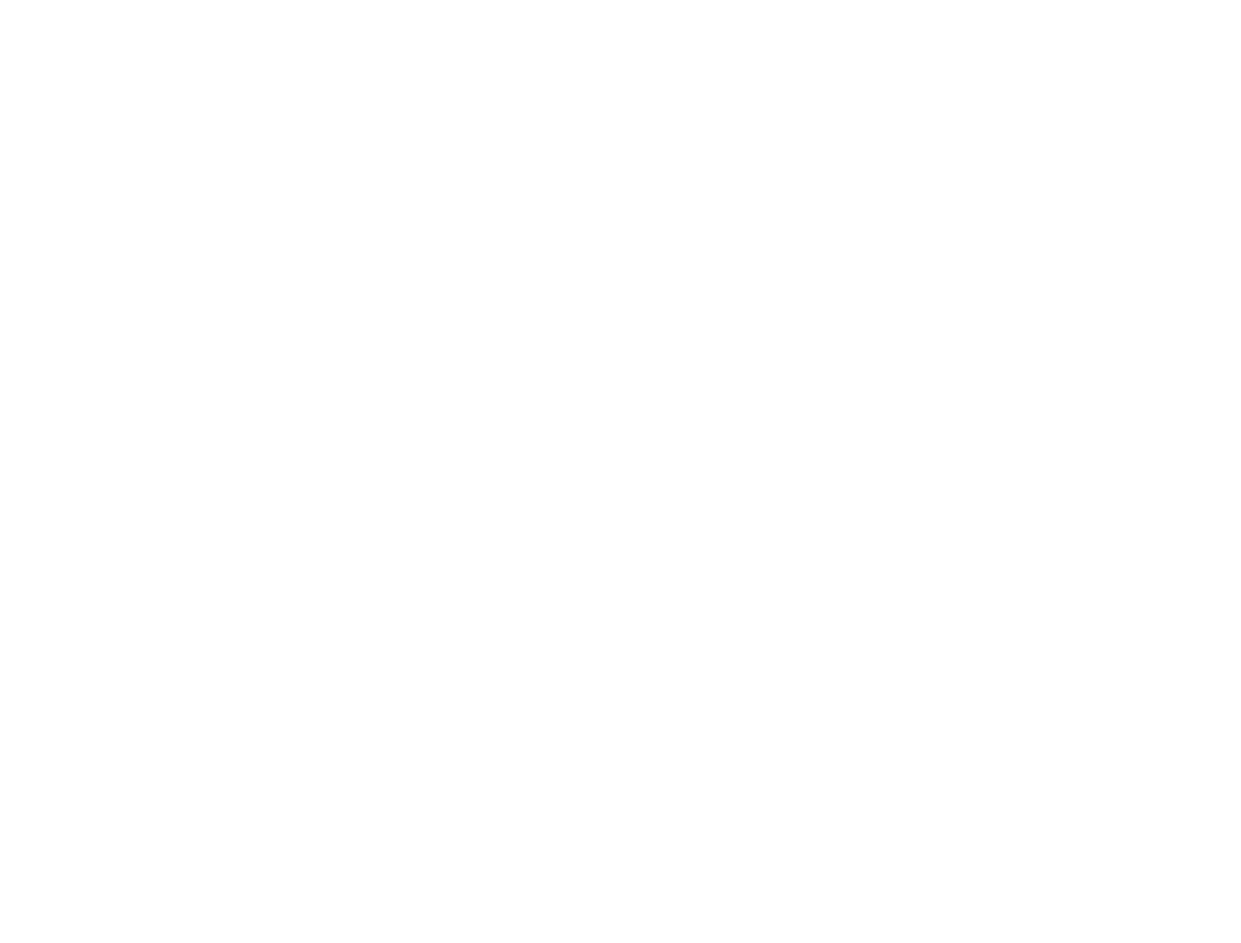
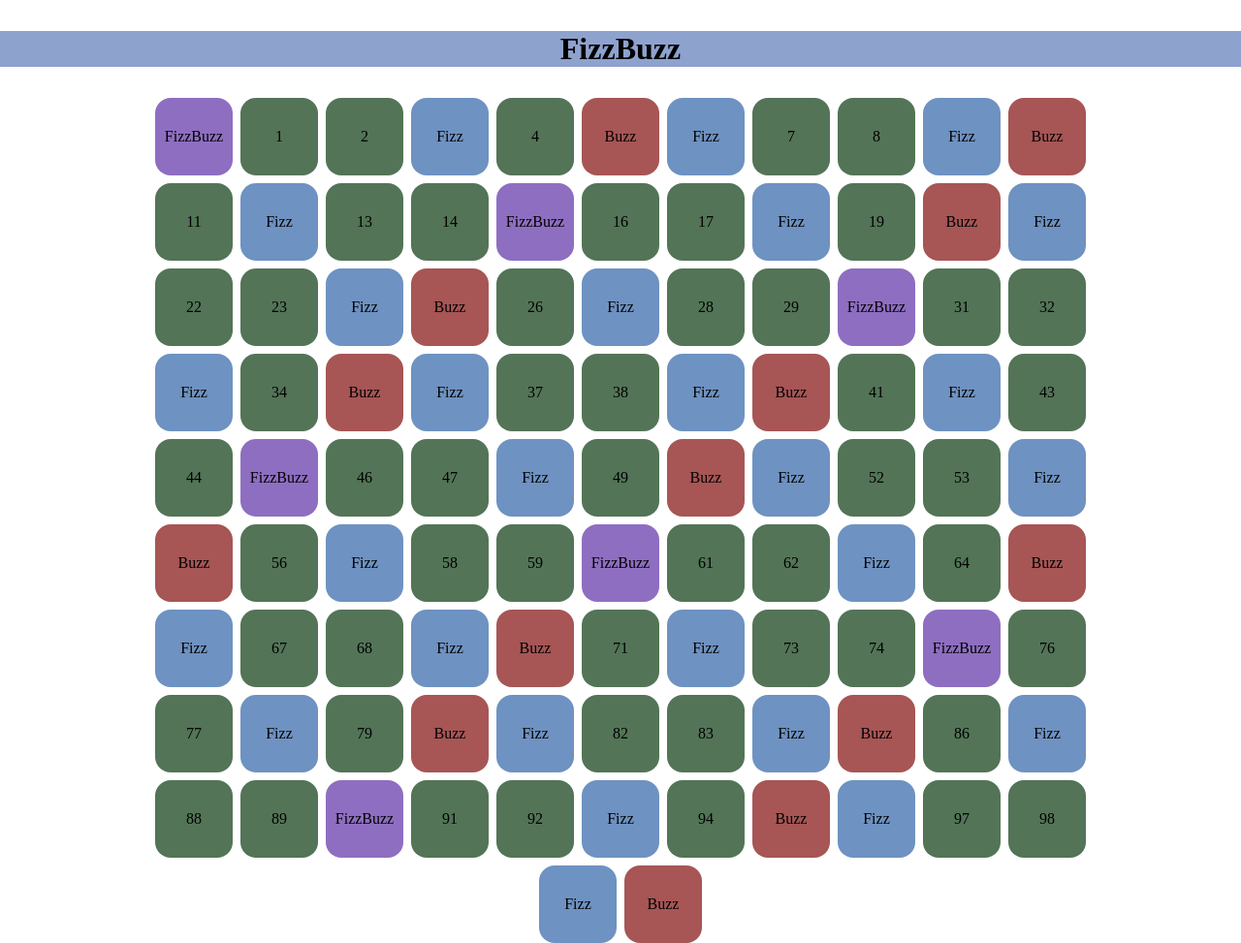
Before and after one commit to Alice-Rossi-03/js-fizzbuzz, a plain HTML site: page index.html in a window 1280 px wide. Shown: the whole page at 97% size. Before the commit the page ends 800 px from the top, so only its background shows below. Drawn offline with Linux system fonts and the light colour scheme.

Commit message:
feat(all) /cycle-for /style /bonus

```diff
--- a/assets/script/main.js
+++ b/assets/script/main.js
@@ -8,16 +8,38 @@
 // BONUS 2: Applica stili differenti agli elementi aggiunti al DOM nel BONUS 1, a seconda che il valore inserito sia un numero, un fizz, un buzz o un fizzbuzz.
 
 
+
+
 // creating for-cycle
 for (let i = 0; i <= 100; i++){
 
     if (((i % 3) === 0) && ((i % 5) === 0)){
-        console.log('FizzBuzz')
+        let divFizzBuzz = document.createElement("div");
+        let divContainer = document.getElementById("container")
+        divFizzBuzz.className = "fizz-buzz"
+        divContainer.append(divFizzBuzz)
+        divFizzBuzz.innerHTML += 'FizzBuzz'
+        // console.log('FizzBuzz')
     } else if ((i % 3) === 0){
-        console.log('Fizz')
+        let divFizz = document.createElement("div");
+        let divContainer = document.getElementById("container")
+        divFizz.className = "fizz"
+        divContainer.append(divFizz)
+        divFizz.innerHTML += 'Fizz'
+        // console.log('Fizz')
     } else if ((i % 5) === 0){
-        console.log('Buzz')
+        let divBuzz = document.createElement("div");
+        let divContainer = document.getElementById("container")
+        divBuzz.className = "buzz"
+        divContainer.append(divBuzz)
+        divBuzz.innerHTML += 'Buzz'
+        // console.log('Buzz')
     } else {
-        console.log(i)
+        let divNumber = document.createElement("div");
+        let divContainer = document.getElementById("container")
+        divNumber.className = "number"
+        divContainer.append(divNumber)
+        divNumber.innerHTML += i
+        // console.log(i)
     }
 }
--- a/assets/style/style.css
+++ b/assets/style/style.css
@@ -0,0 +1,69 @@
+*{
+    margin: 0;
+    padding: 0;
+    box-sizing: border-box;
+    font-family: 'poppins';
+}
+
+#container{
+    text-align: center;
+    display: flex;
+    width: fit-content;
+    margin: 0 7em;
+    gap: 0.5em;
+    font-size: 1em;
+    flex-wrap: wrap;
+    vertical-align: middle;
+    justify-content: center;
+    padding-inline: 3em;
+}
+
+.fizz-buzz{
+    height: 5em;
+    width: 5em;
+    background-color: rgb(142, 110, 193);
+    display: flex;
+    border-radius: 1em;
+    align-items: center;
+    padding: 0.5em;
+    justify-content: center;
+}
+
+.fizz{
+    height: 5em;
+    width: 5em;
+    border-radius: 1em;
+    background-color: rgb(110, 146, 193);
+    display: flex;
+    align-items: center;
+    padding: 0.5em;
+    justify-content: center;
+}
+
+.buzz{
+    height: 5em;
+    width: 5em;
+    border-radius: 1em;
+    background-color: rgb(167, 85, 85);
+    display: flex;
+    align-items: center;
+    padding: 0.5em;
+    justify-content: center;
+}
+
+.number{
+    height: 5em;
+    width: 5em;
+    background-color: rgb(83, 116, 87);
+    display: flex;
+    border-radius: 1em;
+    align-items: center;
+    padding: 0.5em;
+    justify-content: center;
+}
+
+h1{
+    text-align: center;
+    margin-block: 1em;
+    background-color: #4d6db1a1;
+}
--- a/index.html
+++ b/index.html
@@ -8,6 +8,10 @@
 </head>
 <body>
 
+    <h1>FizzBuzz</h1>
+    <div id="container">
+
+    </div>
     <script type="text/javascript" src="./assets/script/main.js"></script>
 </body>
 </html>
```
